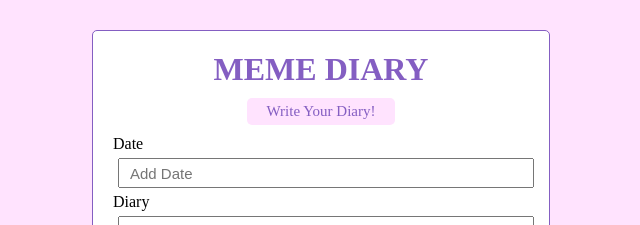
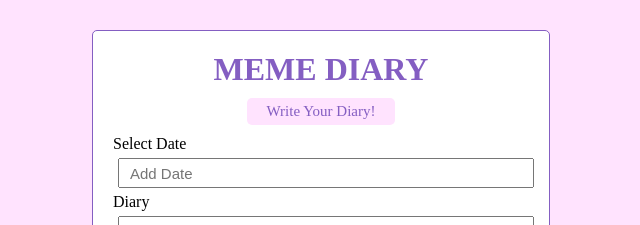
Before and after one commit to seongeunkimmy/Meme-diary, a React (Create React App) app: page / in a window 1280 px wide. Both pictures are taken after a click on the button "Write Your Diary!". Shown: the top 225 px of the page, without its empty margins (319-959 px from the left). Built offline with nearby package versions, Linux system fonts and the light colour scheme; a web font is replaced by a local one.

Commit message:
checking about node modules

```diff
--- a/src/components/AddDiary.js
+++ b/src/components/AddDiary.js
@@ -24,7 +24,7 @@ export default function AddDiary({ onAdd }) {
 
            <form onSubmit={onSubmit}>
             <div className="form-control">
-              <label>Date</label>
+              <label>Select Date</label>
               <input date={date} onChange={(e) => setDate(e.target.value)} type="text" placeholder="Add Date"/>
             </div>
             <div className="form-control">
```
